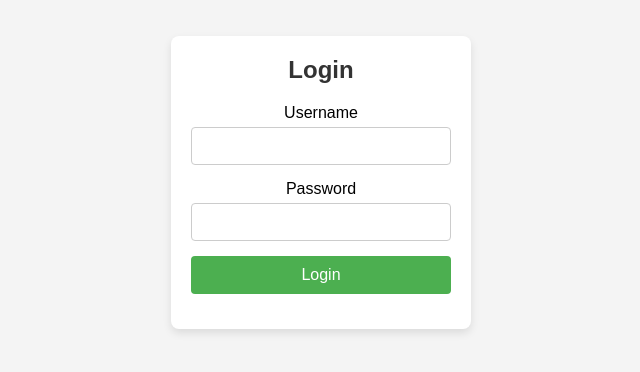
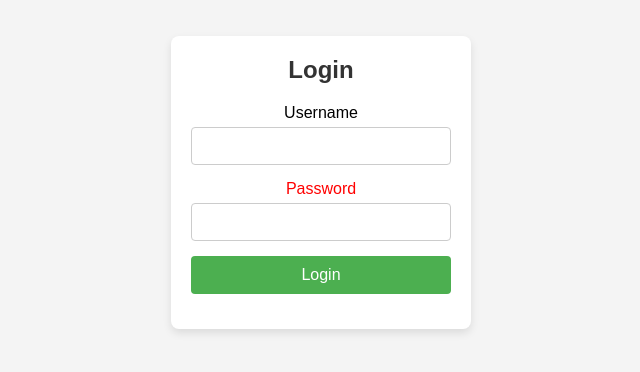
Before and after one commit to Jananichandra/Login, a plain HTML site: page index.html in a window 1280 px wide. Shown: the part 218-590 px from the top of the page, 319-959 px from the left. Drawn offline with Linux system fonts and the light colour scheme.

Commit message:
push code 3

```diff
--- a/index.html
+++ b/index.html
@@ -5,7 +5,6 @@
     <meta name="viewport" content="width=device-width, initial-scale=1.0" />
     <title>Login Page</title>
     <style>
-
       * {
         margin: 0;
         padding: 0;
@@ -63,6 +62,12 @@
       button:hover {
         background-color: #45a049;
       }
+	  .newClass{
+	  color:red;
+	  }
+
+
+
     </style>
   </head>
   <body>
@@ -71,9 +76,9 @@
       <form action="#" method="POST">
         <div class="input-group">
           <label for="username">Username</label>
-          <input type="text" id="username" name="username" required />
+          <input type="text" id="user" name="username" required />
         </div>
-        <div class="input-group">
+        <div class="input-group newClass">
           <label for="password">Password</label>
           <input type="password" id="password" name="password" required />
         </div>
```
